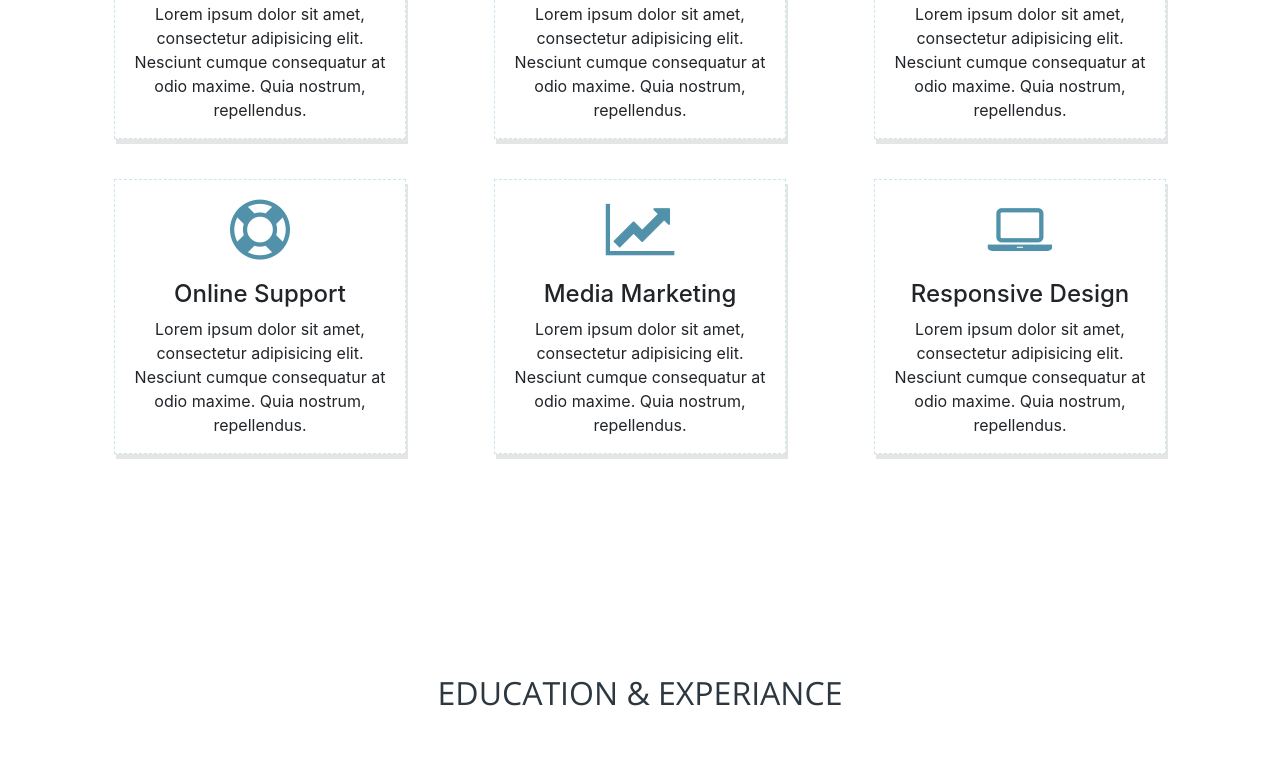
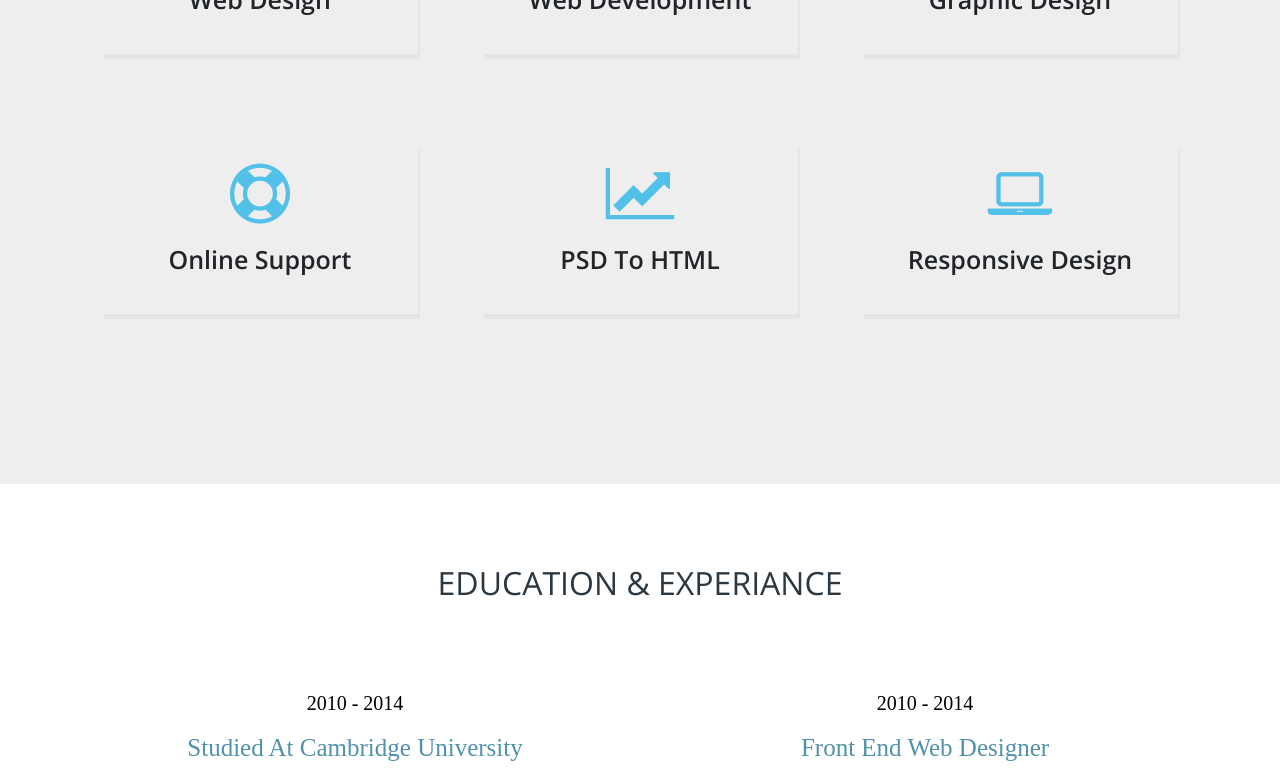
Before and after one commit to ssarnab/portfolio, a plain HTML site: page index.html in a window 1280 px wide. Shown: the part 2029-2812 px from the top of the page. Drawn offline with Linux system fonts and the light colour scheme; a web font is replaced by a local one.

Commit message:
My Servives Part Updated

```diff
--- a/css/style.css
+++ b/css/style.css
@@ -376,7 +376,7 @@ My Service Part CSS Start
 ========================*/
 
 .service {
-    background: #ffffff;
+    background: #eee;
     padding-bottom: 100px;
 
 }
@@ -384,37 +384,34 @@ My Service Part CSS Start
 .service h2 {
     padding-bottom: 80px;
     padding-top: 80px;
-    font-family: or;
+    font-family: ob;
     color: #000;
     text-transform: uppercase;
 }
 
-.service-head h3 {
-    padding-top: 80px;
-    padding-bottom: 30px;
+.service h4 {
+    padding-bottom: 40px;
     font-family: ob;
     font-size: 25px;
-    text-transform: uppercase;
+    text-transform: capitalize;
 }
 
-.service-head p {
-
-    font-family: or;
-    font-size: 16;
-    line-height: 16px;
-    text-transform: uppercase;
-}
 
 .service-item {
-    margin-bottom: 10px;
+    margin-bottom: 20px;
+    padding: 20px 0px;
 
 }
 
 .service-item .si {
 
-    border: 1px dashed #cce5ef;
     margin-bottom: 30px!important;
     box-shadow: 2px 5px #e5e5e5;
+}
+.service-item i:hover{
+    color: #000;
+transition: 0.3s;
+transform: rotateY(360deg);
 }
 
 .service-item i {
@@ -422,7 +419,8 @@ My Service Part CSS Start
     width: 100px;
     line-height: 100px;
     font-size: 60px;
-    color: #5192aa;
+    color: #52c0e8;
+;
 }
 
 
--- a/index.html
+++ b/index.html
@@ -204,7 +204,7 @@
                     <div class="col-lg-10 si m-auto">
                         <i class="fa fa-html5" aria-hidden="true"></i>
                         <h4>Web Design</h4>
-                        <p>Lorem ipsum dolor sit amet, consectetur adipisicing elit. Nesciunt cumque consequatur at odio maxime. Quia nostrum, repellendus.</p>
+
 
                     </div>
 
@@ -215,7 +215,7 @@
                     <div class="col-lg-10 si m-auto">
                         <i class="fa fa-desktop" aria-hidden="true"></i>
                         <h4>Web Development</h4>
-                        <p>Lorem ipsum dolor sit amet, consectetur adipisicing elit. Nesciunt cumque consequatur at odio maxime. Quia nostrum, repellendus.</p>
+
 
                     </div>
 
@@ -226,7 +226,7 @@
                     <div class="col-lg-10 si m-auto">
                         <i class="fa fa-image" aria-hidden="true"></i>
                         <h4>Graphic Design</h4>
-                        <p>Lorem ipsum dolor sit amet, consectetur adipisicing elit. Nesciunt cumque consequatur at odio maxime. Quia nostrum, repellendus.</p>
+
 
                     </div>
 
@@ -237,7 +237,7 @@
                     <div class="col-lg-10 si m-auto">
                         <i class="fa fa-support" aria-hidden="true"></i>
                         <h4>Online Support</h4>
-                        <p>Lorem ipsum dolor sit amet, consectetur adipisicing elit. Nesciunt cumque consequatur at odio maxime. Quia nostrum, repellendus.</p>
+
                     </div>
 
 
@@ -246,8 +246,8 @@
 
                     <div class="col-lg-10 si m-auto">
                         <i class="fa fa-line-chart" aria-hidden="true"></i>
-                        <h4>Media Marketing</h4>
-                        <p>Lorem ipsum dolor sit amet, consectetur adipisicing elit. Nesciunt cumque consequatur at odio maxime. Quia nostrum, repellendus.</p>
+                        <h4>PSD to HTML</h4>
+
 
                     </div>
 
@@ -258,7 +258,6 @@
                     <div class="col-lg-10 si m-auto">
                         <i class="fa fa-laptop" aria-hidden="true"></i>
                         <h4>Responsive Design</h4>
-                        <p>Lorem ipsum dolor sit amet, consectetur adipisicing elit. Nesciunt cumque consequatur at odio maxime. Quia nostrum, repellendus.</p>
 
                     </div>
 
```
